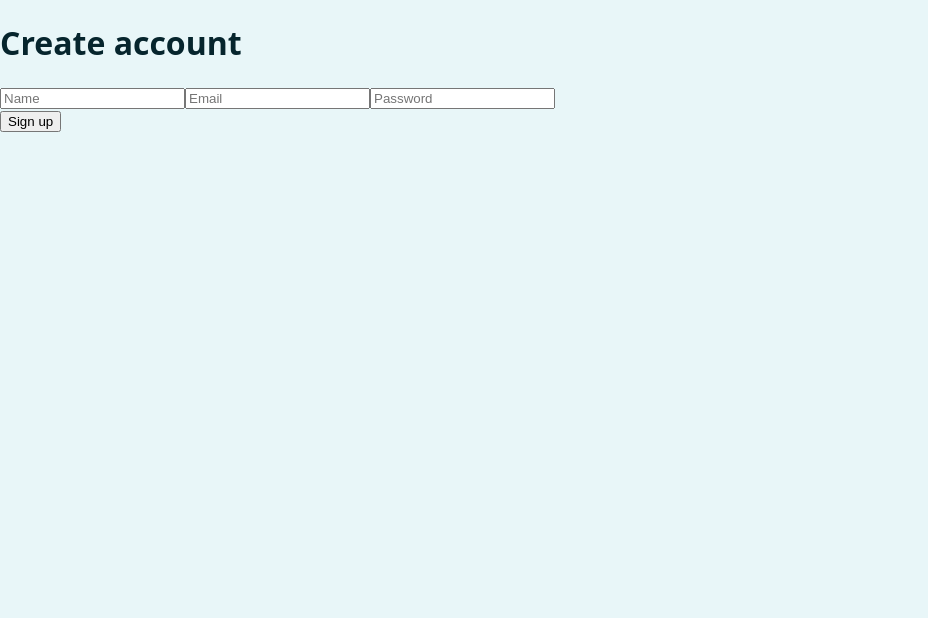
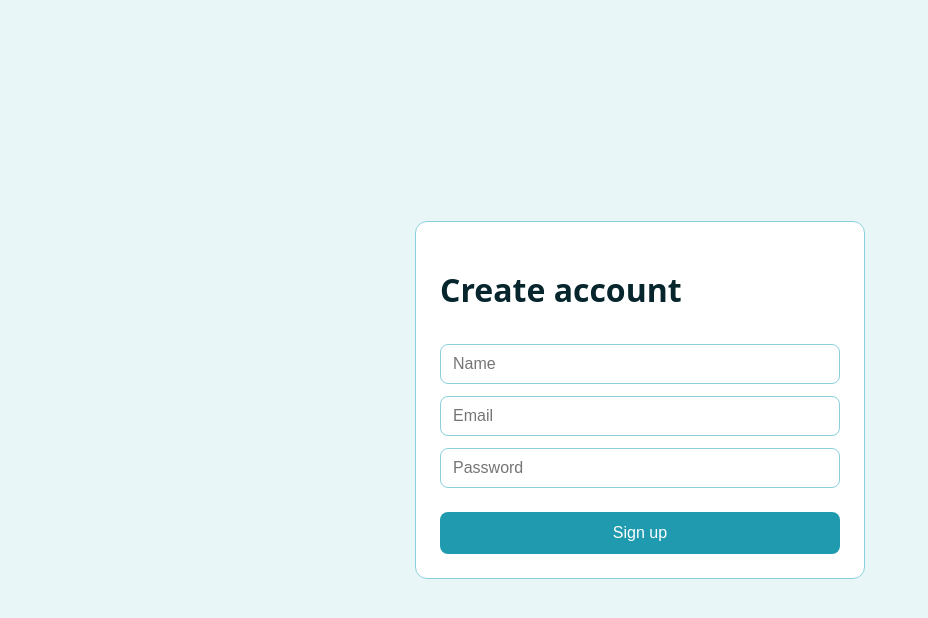
Before and after one commit to macemacemace/Seraphim, a React (Vite) app in the folder frontend/: page /register in a window 1280 px wide. Shown: the top 618 px of the page, without its empty margins (0-928 px from the left). Built offline with nearby package versions, Linux system fonts and the light colour scheme.

Commit message:
style login page and register

```diff
--- a/frontend/src/index.css
+++ b/frontend/src/index.css
@@ -15,4 +15,46 @@ body {
   background: var(--bg);
   color: var(--text);
   font-family: system-ui, Arial, Helvetica, sans-serif;
+  padding: 0 16px;
 }
+
+
+.auth-form {
+  display: flex;
+  flex-direction: column;
+  gap: 12px;
+
+
+width: 100%;
+  max-width: 400px;
+  margin: 40px auto;
+  padding: 24px;
+
+  background: var(--card);
+  border: 1px solid var(--border);
+  border-radius: 12px;
+
+}
+
+.auth-form input {
+  padding: 10px 12px;
+  font-size: 16px;
+  border: 1px solid var(--border);
+  border-radius: 8px;
+}
+
+.auth-form button {
+  padding: 12px;
+  font-size: 16px;
+  border: none;
+  border-radius: 8px;
+  background: var(--accent);
+  color: var(--on-accent);
+  cursor: pointer;
+}
+
+.auth-page{
+  min-height: 100vh;
+  display: flex;
+  align-items: center;
+}
--- a/frontend/src/pages/LoginPage.tsx
+++ b/frontend/src/pages/LoginPage.tsx
@@ -29,7 +29,8 @@ export default function LoginPage() {
   }
 
   return (
-    <form onSubmit={handleSubmit}>
+    <div className="auth-page">
+      <form onSubmit={handleSubmit} className="auth-form">
         <h1>Log in</h1>
         <input
           type="email"
@@ -47,5 +48,6 @@ export default function LoginPage() {
         <div>{error && <p>{error}</p>}</div>
         <button type="submit">Log in</button>
       </form>
+    </div>
   );
 }
--- a/frontend/src/pages/RegisterPage.tsx
+++ b/frontend/src/pages/RegisterPage.tsx
@@ -29,7 +29,8 @@ export default function RegisterPage() {
   }
 
   return (
-    <form onSubmit={handleSubmit}>
+    <div className="auth-page">
+      <form onSubmit={handleSubmit} className="auth-form">
         <h1>Create account</h1>
         <input
           type="text"
@@ -53,5 +54,6 @@ export default function RegisterPage() {
         <div>{error && <p>{error}</p>}</div>
         <button type="submit">Sign up</button>
       </form>
+    </div>
   );
 }
```
Lines whose indentation alone changed are shown as unchanged.
